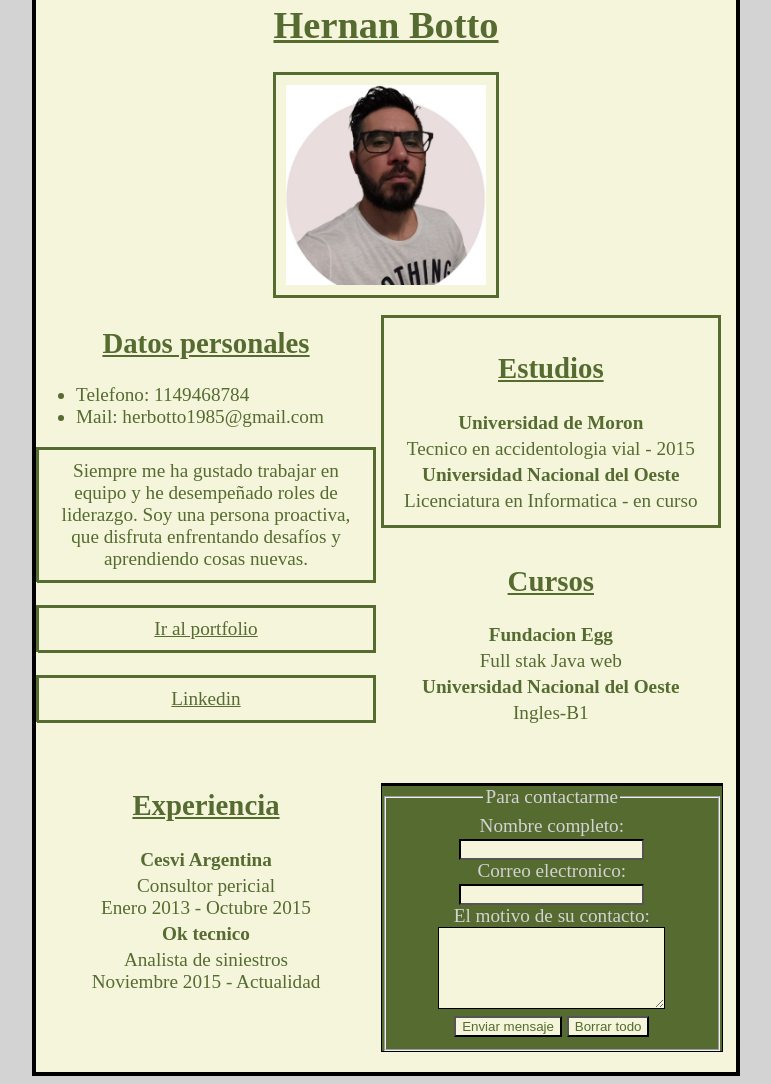
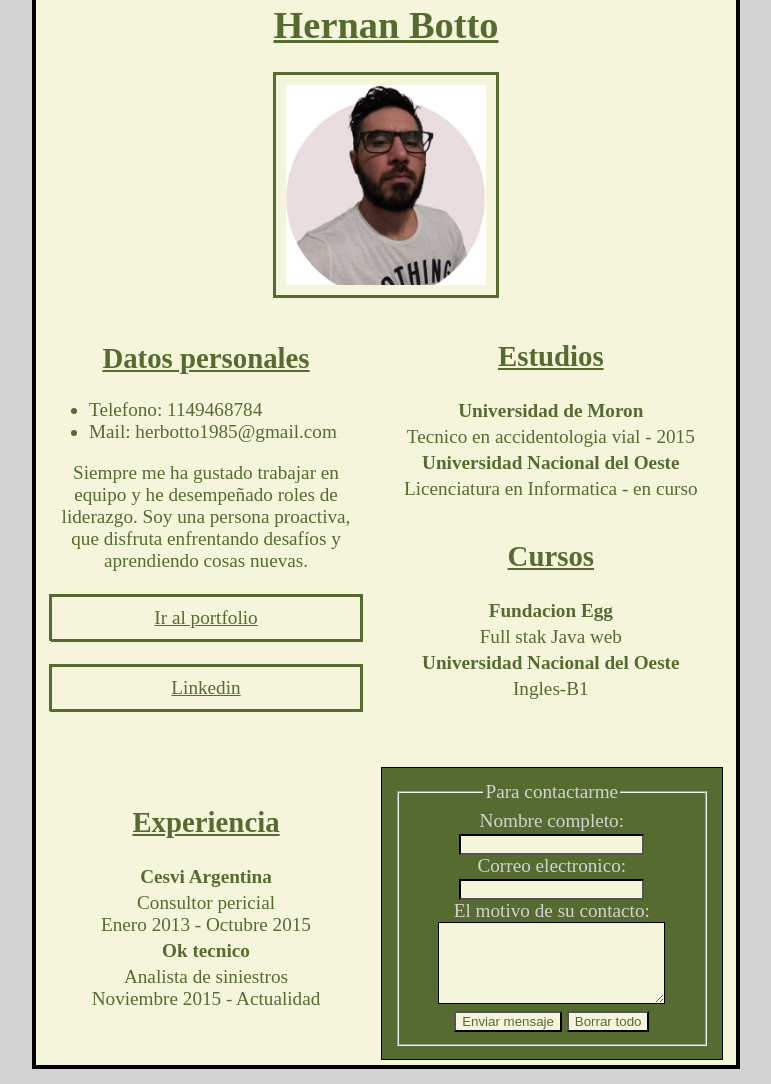
Before and after one commit to her85/ProWeb, a plain HTML site: page index.html in a window 1280 px wide. Shown: the part 35-1119 px from the top of the page, without its empty margins (254-1025 px from the left). Drawn offline with Linux system fonts and the light colour scheme.

Commit message:
revision

```diff
--- a/estilo.css
+++ b/estilo.css
@@ -74,7 +74,7 @@ table {
     display: inline-block;
     width: 340px;
     margin-top: 0;
-    margin-bottom: 35px;
+    margin-bottom: 0px;
 }
 
 .cajaDer {
@@ -87,11 +87,10 @@ table {
     background-color: darkolivegreen;
     border: 1px solid black;
     text-align: center;
-    border-top: 3px solid black;
     color: lightgray;
     width: 340px;
     display: inline-block;
-    margin-bottom: 20px;
+    margin-bottom: 5px;
 }
 
 .borde {
--- a/index.html
+++ b/index.html
@@ -10,7 +10,6 @@
 <body>
 
     <main id="cajaPrincipal">
-
         <div class="imagen">
             <h1>
                 Hernan Botto
@@ -18,6 +17,7 @@
             <img src="Imagen/Perfil.jpg" alt="foto cv" class="borde">
         </div>
         <section class="cajaIzq">
+            <div class="borde2">
                 <div>
                     <h2>Datos personales</h2>
                     <ul>
@@ -29,7 +29,7 @@
                         </li>
                     </ul>
                 </div>
-            <div class="borde">
+                <div>
                     <p>
                         Siempre me ha gustado trabajar en equipo y he desempeñado roles de liderazgo.
                         Soy una persona proactiva, que disfruta enfrentando desafíos y aprendiendo cosas nuevas.
@@ -47,10 +47,11 @@
                         </p>
                     </a>
                 </div>
+            </div>
         </section>
 
         <section class="cajaDer">
-            <div class="borde">
+            <div class="borde2">
                 <table>
                     <caption>
                         <h2>Estudios</h2>
@@ -68,9 +69,7 @@
                         Licenciatura en Informatica - en curso
                     </td>
                 </table>
-            </div>
                 <div class="borde2">
-                <div>
                     <table>
                         <caption>
                             <h2>Cursos</h2>
@@ -95,6 +94,7 @@
 
 
         <section class="cajaIzq2">
+            <div class="borde2">
                 <table>
                     <caption>
                         <h2>Experiencia</h2>
@@ -115,9 +115,12 @@
                         Noviembre 2015 - Actualidad
                     </td>
                 </table>
+            </div>
+
         </section>
 
         <section class="formulario">
+            <div class="borde">
                 <form action>
                     <fieldset>
                         <legend>Para contactarme</legend>
@@ -133,6 +136,7 @@
                 </form>
         </section>
 
+        </div>
     </main>
 
 </body>
```
Lines whose indentation alone changed are shown as unchanged.
